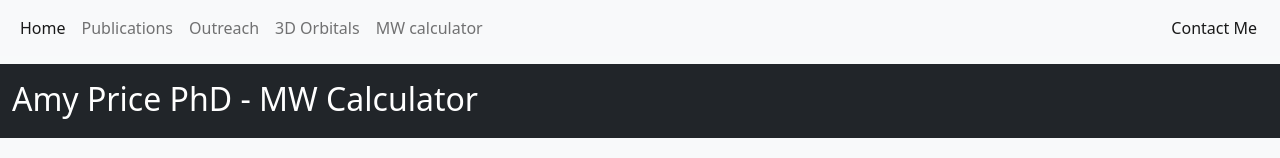
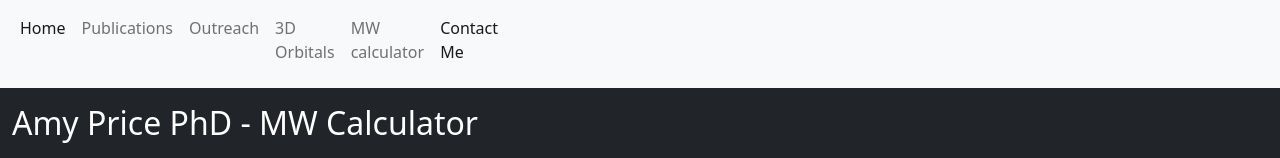
Before and after one commit to aprice101/aprice101.github.io, a plain HTML site: page calculator.html in a window 1280 px wide. Shown: the top 158 px of the page. Drawn offline with nearby package versions, Linux system fonts and the light colour scheme.

Commit message:
changing the navbar to be left justified

```diff
--- a/calculator.html
+++ b/calculator.html
@@ -13,7 +13,8 @@
 <body>
   <nav class="navbar navbar-expand-sm bg-light navbar-light mt-0 mb-0">
     <div class="container-fluid">
-      <div class="col-md-11">
+      <div class = row>
+      <div class="col-md-6">
       <ul class="navbar-nav">
         <li class="nav-item">
           <a class="nav-link active"  href="/index.html">Home</a>
@@ -30,16 +31,12 @@
         <li class="nav-item">
           <a class="nav-link" href="/calculator.html">MW calculator</a>
         </li>
-
+        <li class="nav-item">
+          <a class="nav-link active" href="/contactme.html">Contact Me</a>
+      </li>
       </ul>
       </div>
-      <div class="col-md-1">
-        <ul class = "navbar-nav">
 
-          <li class="nav-item">
-            <a class="nav-link active"" href="/contactme.html">Contact Me</a>
-        </li>
-      </ul>
       </div>
     </div>
 
```
Also changed, not shown: contactme.html (+5 -8 lines), orbitals.html (+5 -8 lines), outreach.html (+5 -8 lines), publications.html (+5 -8 lines).
